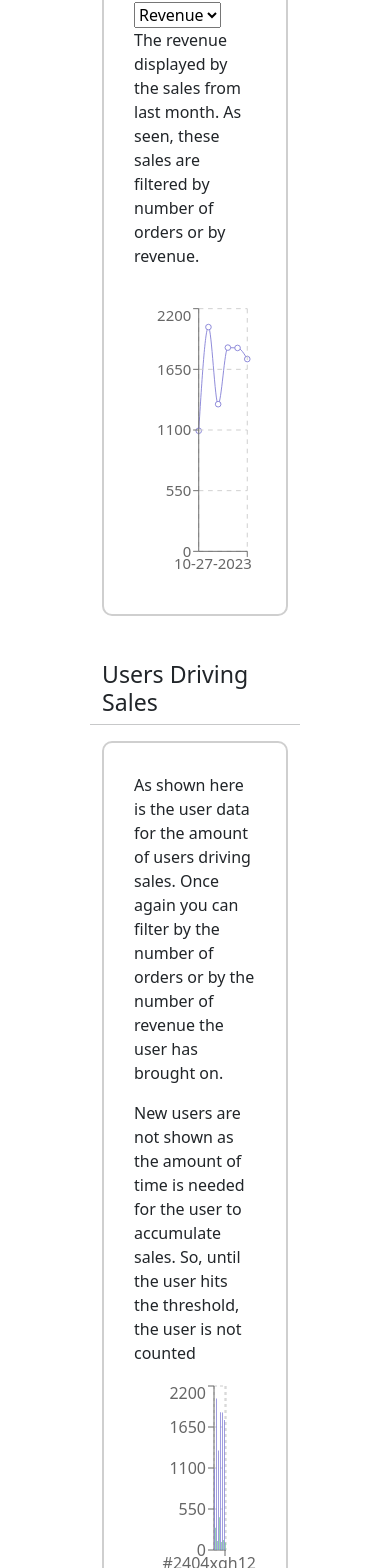
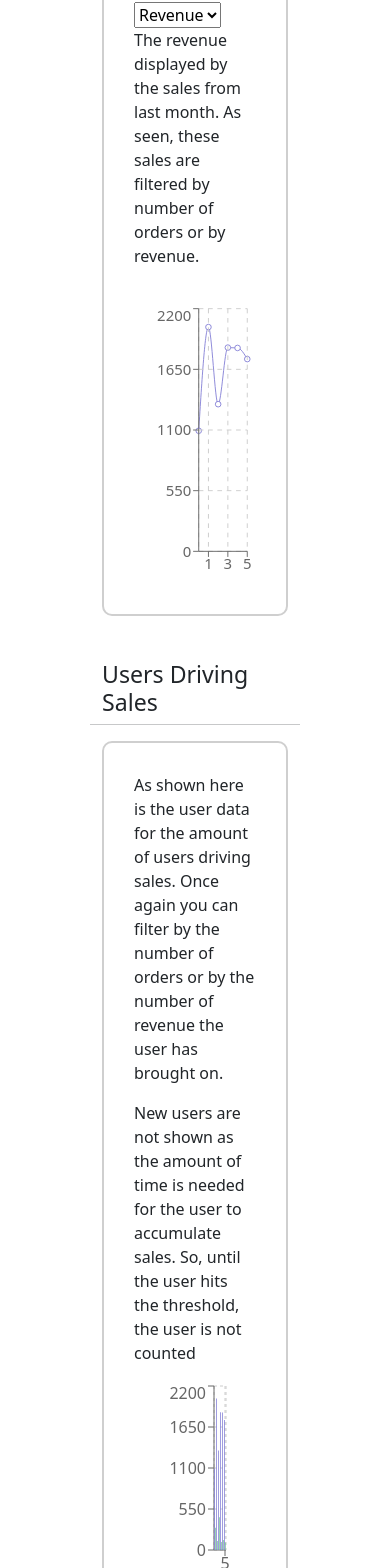
Before and after one commit to Dylandk10/react-graphics, a React (Create React App) app: page / in a window 390 px wide. Shown: the part 427-1995 px from the top of the page. Built offline with nearby package versions, Linux system fonts and the light colour scheme.

Commit message:
added graph render for resizing graphs depending on screen height. Also, added utility function to keep track of screen size

```diff
--- a/src/components/LineGraphUsers.js
+++ b/src/components/LineGraphUsers.js
@@ -3,11 +3,11 @@ import { BarChart, Bar, Rectangle, XAxis, YAxis, CartesianGrid, Tooltip, Legend,
 import Container from 'react-bootstrap/Container';
 import Row from 'react-bootstrap/Row';
 import Col from 'react-bootstrap/Col';
+import useWindowDimensions from '../utilities/windowsise';
 
 const LineGraphUsers = (props) => {
 
-
-
+  const { height, width } = useWindowDimensions();
 
     return (
 
@@ -25,7 +25,8 @@ const LineGraphUsers = (props) => {
             </p>
            </Col>
 
-          <Col md>
+          {width >= 700 ?
+          <Col lg>
           <ResponsiveContainer width="100%" height={300}>
             <BarChart
               width={400}
@@ -49,6 +50,33 @@ const LineGraphUsers = (props) => {
           </ResponsiveContainer>
           </Col>
 
+          //if the width is less than 700 render this
+          :
+          <Col lg>
+          <ResponsiveContainer width="100%" height={300}>
+            <BarChart
+              width={400}
+              height={300}
+              data={props.data}
+              margin={{
+                top: 5,
+                right: 30,
+                left: 20,
+                bottom: 5,
+              }}
+          >
+          <CartesianGrid strokeDasharray="3 3" />
+            <XAxis />
+            <YAxis />
+            <Tooltip />
+            <Legend />
+            <Bar dataKey="revenue" fill="#8884d8" activeBar={<Rectangle fill="pink" stroke="blue" />} />
+            <Bar dataKey="numberOfOrders" fill="#82ca9d" activeBar={<Rectangle fill="gold" stroke="purple" />} />
+          </BarChart>
+          </ResponsiveContainer>
+          </Col>
+          }
+
 
         </Row>
       </Container>
--- a/src/components/LineGraphs.js
+++ b/src/components/LineGraphs.js
@@ -3,15 +3,15 @@ import Container from 'react-bootstrap/Container';
 import Row from 'react-bootstrap/Row';
 import Col from 'react-bootstrap/Col';
 import { useState } from 'react';
+import useWindowDimensions from '../utilities/windowsise';
 
 const LineGraphs = (props) => {
-        const [filter, setFilter] = useState("revenue");
+    const { height, width } = useWindowDimensions();
+    const [filter, setFilter] = useState("revenue");
 
-
-        const updateFilter = (value) => {
-            setFilter(value);
-            console.log(filter);
-        };
+    const updateFilter = (value) => {
+        setFilter(value);
+    };
 
     return (
 
@@ -29,6 +29,7 @@ const LineGraphs = (props) => {
                 by number of orders or by revenue.
             </p>
            </Col>
+           {width >= 700 ?
 
           <Col>
             <ResponsiveContainer width="100%" height={300}>
@@ -41,6 +42,23 @@ const LineGraphs = (props) => {
             </LineChart>
             </ResponsiveContainer>
            </Col>
+            //if the width is smaller than 700 render this
+           :
+
+           <Col>
+
+
+           <ResponsiveContainer width="100%" height={300}>
+           <LineChart width={600} height={300} data={props.data} className="lineChart">
+               <Line type="monotone" dataKey={filter} stroke="#8884d8" />
+               <CartesianGrid stroke="#ccc" strokeDasharray="5 5" />
+               <XAxis />
+               <YAxis />
+               <Tooltip />
+           </LineChart>
+           </ResponsiveContainer>
+          </Col>
+          }
 
 
         </Row>
--- a/src/components/transactionPage.js
+++ b/src/components/transactionPage.js
@@ -5,7 +5,7 @@ const TransactionPage = (props) => {
 
 
     return (
-        <div className="pushDown paddingSides">
+        <div className="pushDown">
             <h3> Transactions</h3> <hr />
 
             {Test_Data.map((data) => {
--- a/src/custom.scss
+++ b/src/custom.scss
@@ -1,5 +1,6 @@
 html body {
     background-color: rgb(255, 255, 255);
+    overflow-x: hidden;
 }
 .nav-tabs .nav-link {
     color: black !important;
--- /dev/null
+++ b/src/utilities/windowsise.js
@@ -0,0 +1,26 @@
+
+//utility class for getting screen size of current window.
+import { useState, useEffect } from 'react';
+
+function getWindowDimensions() {
+  const { innerWidth: width, innerHeight: height } = window;
+  return {
+    width,
+    height
+  };
+}
+
+export default function useWindowDimensions() {
+  const [windowDimensions, setWindowDimensions] = useState(getWindowDimensions());
+
+  useEffect(() => {
+    function handleResize() {
+      setWindowDimensions(getWindowDimensions());
+    }
+
+    window.addEventListener('resize', handleResize);
+    return () => window.removeEventListener('resize', handleResize);
+  }, []);
+
+  return windowDimensions;
+}
```
Lines whose indentation alone changed are shown as unchanged.
